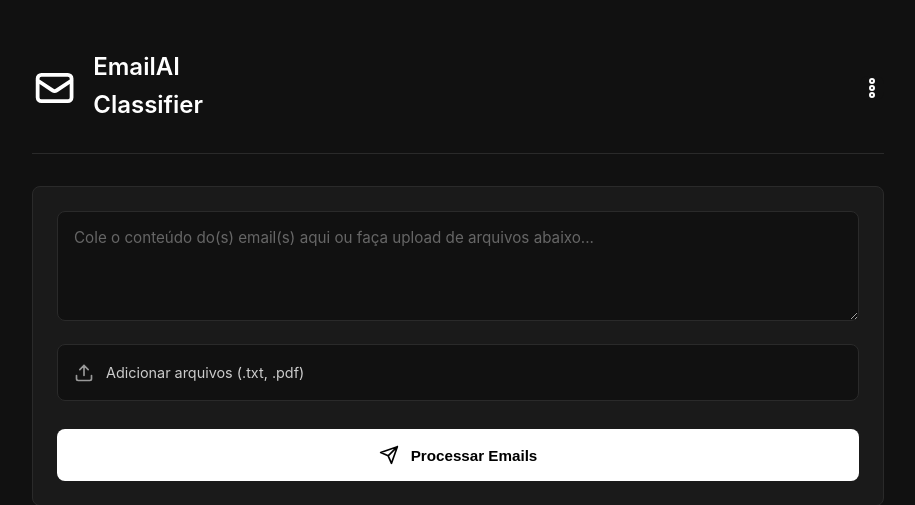
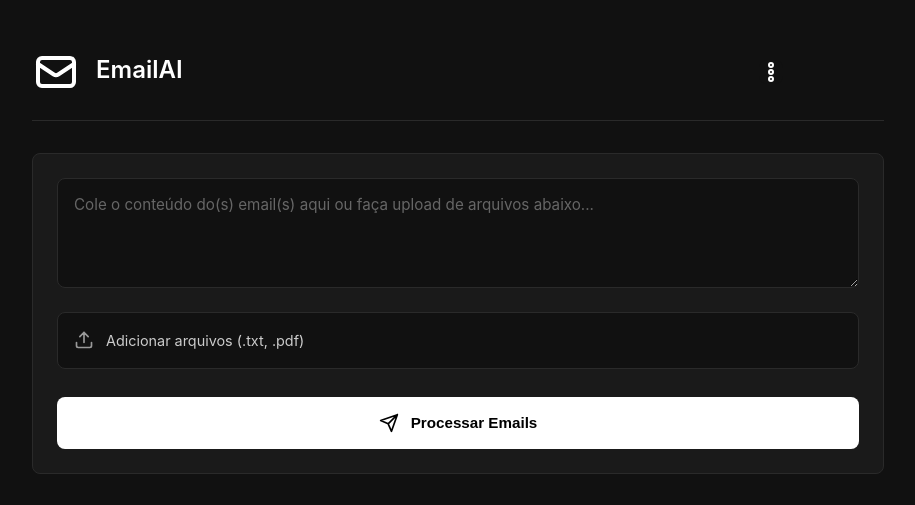
Before and after one commit to gabrielcsilvaa/EmailAI, a Flask app: page / in a window 1280 px wide. Shown: the top 505 px of the page, without its empty margins (182-1097 px from the left). Run offline with Flask 3, Linux system fonts and the light colour scheme.

```diff
--- a/app/templates/index.html
+++ b/app/templates/index.html
@@ -14,7 +14,7 @@
                     <path d="M3 8L10.89 13.26C11.5 13.67 12.5 13.67 13.11 13.26L21 8M5 19H19C20.1046 19 21 18.1046 21 17V7C21 5.89543 20.1046 5 19 5H5C3.89543 5 3 5.89543 3 7V17C3 18.1046 3.89543 19 5 19Z" stroke-width="2" stroke-linecap="round"/>
                 </svg>
                 <div>
-                    <h1 class="header-title">EmailAI Classifier</h1>
+                    <h1 class="header-title">EmailAI</h1>
                 </div>
 
                 <button type="submit" class="btn-submit-history" id="button-history">
```
